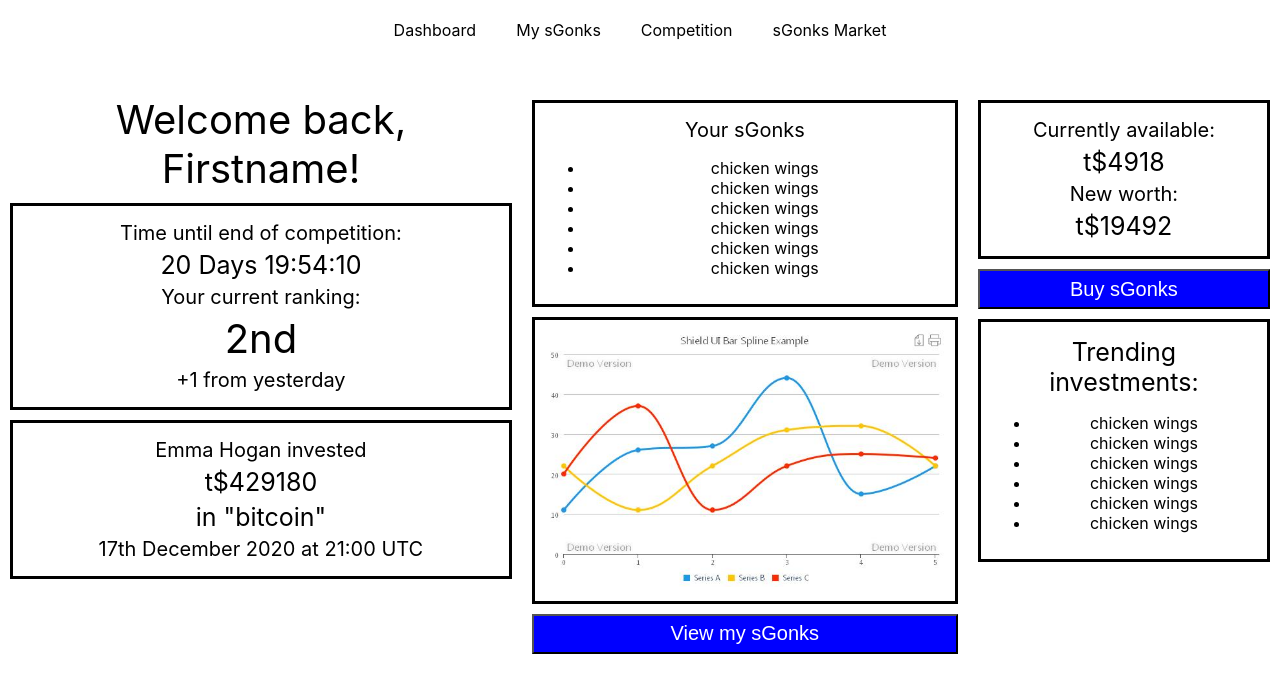
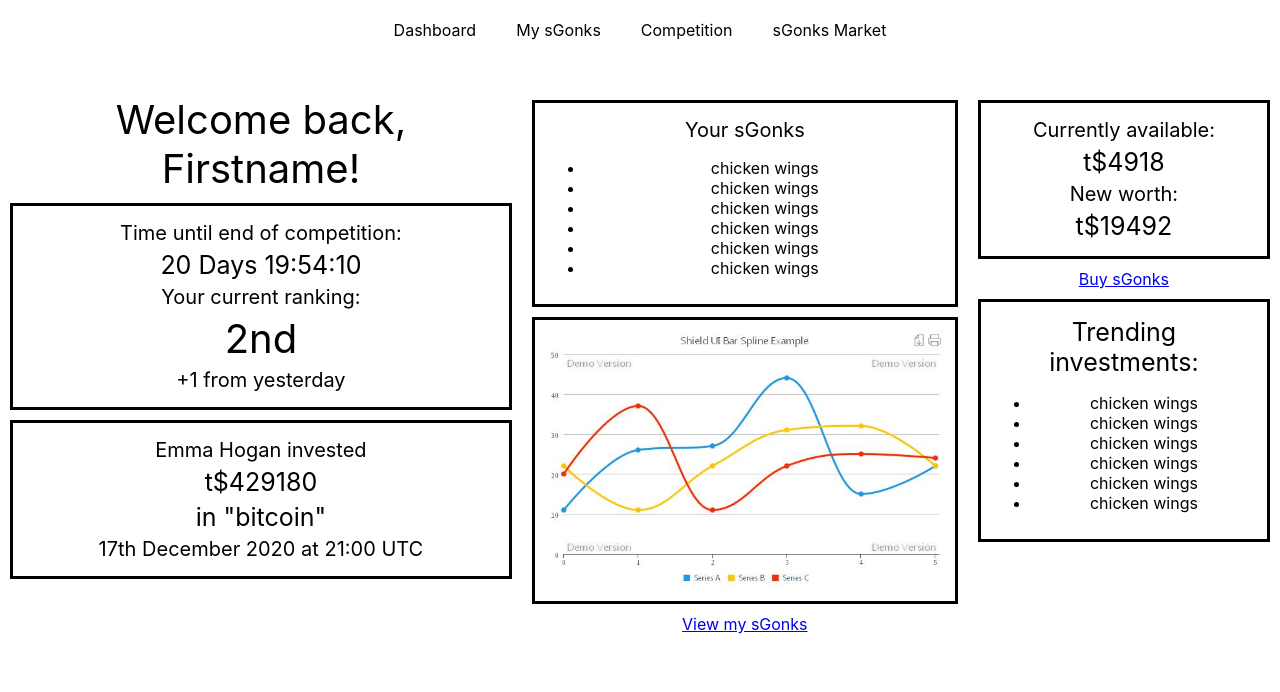
Before and after one commit to googleinterns/sgonks, a React (Create React App) app in the folder portfolio/frontend/: page /sgonks-platform in a window 1280 px wide. Shown: the top 692 px of the page. Built offline with nearby package versions, Linux system fonts and the light colour scheme.

Commit message:
Enable buttons on dashboard page

```diff
--- a/portfolio/frontend/src/containers/SGonksPlatform/Dashboard/Dashboard.js
+++ b/portfolio/frontend/src/containers/SGonksPlatform/Dashboard/Dashboard.js
@@ -1,5 +1,6 @@
 import React from 'react'
 import classes from './Dashboard.module.css'
+import {Link} from 'react-router-dom'
 
 const Dashboard = (props) => {
   return (
@@ -37,7 +38,7 @@ const Dashboard = (props) => {
         <div className={classes.Box}>
           <img src='chart_placeholder.jpg' alt='placeholder chart'/>
         </div>
-        <button>View my sGonks</button>
+        <Link to="/sgonks-platform/mysgonks" className={classes.ViewSGonksNav}>View my sGonks</Link>
       </div>
 
       <div className={classes.Column}>
@@ -47,7 +48,7 @@ const Dashboard = (props) => {
           <p>New worth:</p>
           <p className={classes.MediumFont}>t$19492</p>
         </div>
-        <button>Buy sGonks</button>
+        <Link to="/sgonks-platform/marketplace" className={classes.BuySGonksNav}>Buy sGonks</Link>
         <div className={classes.Box}>
           <p className={classes.MediumFont}>Trending investments:</p>
           <ul>
--- a/portfolio/frontend/src/containers/SGonksPlatform/MySGonks/MySGonks.js
+++ b/portfolio/frontend/src/containers/SGonksPlatform/MySGonks/MySGonks.js
@@ -28,7 +28,7 @@ const MySGonks = (props) => {
             <p className={classes.AvailAmount}>t$4918</p>
           </div>
           <div className={classes.BuyButton}>
-            <Link to="/marketplace">Buy sGonks</Link>
+            <Link to="/sgonks-platform/marketplace">Buy sGonks</Link>
           </div>
         </div>
       </div>
```
